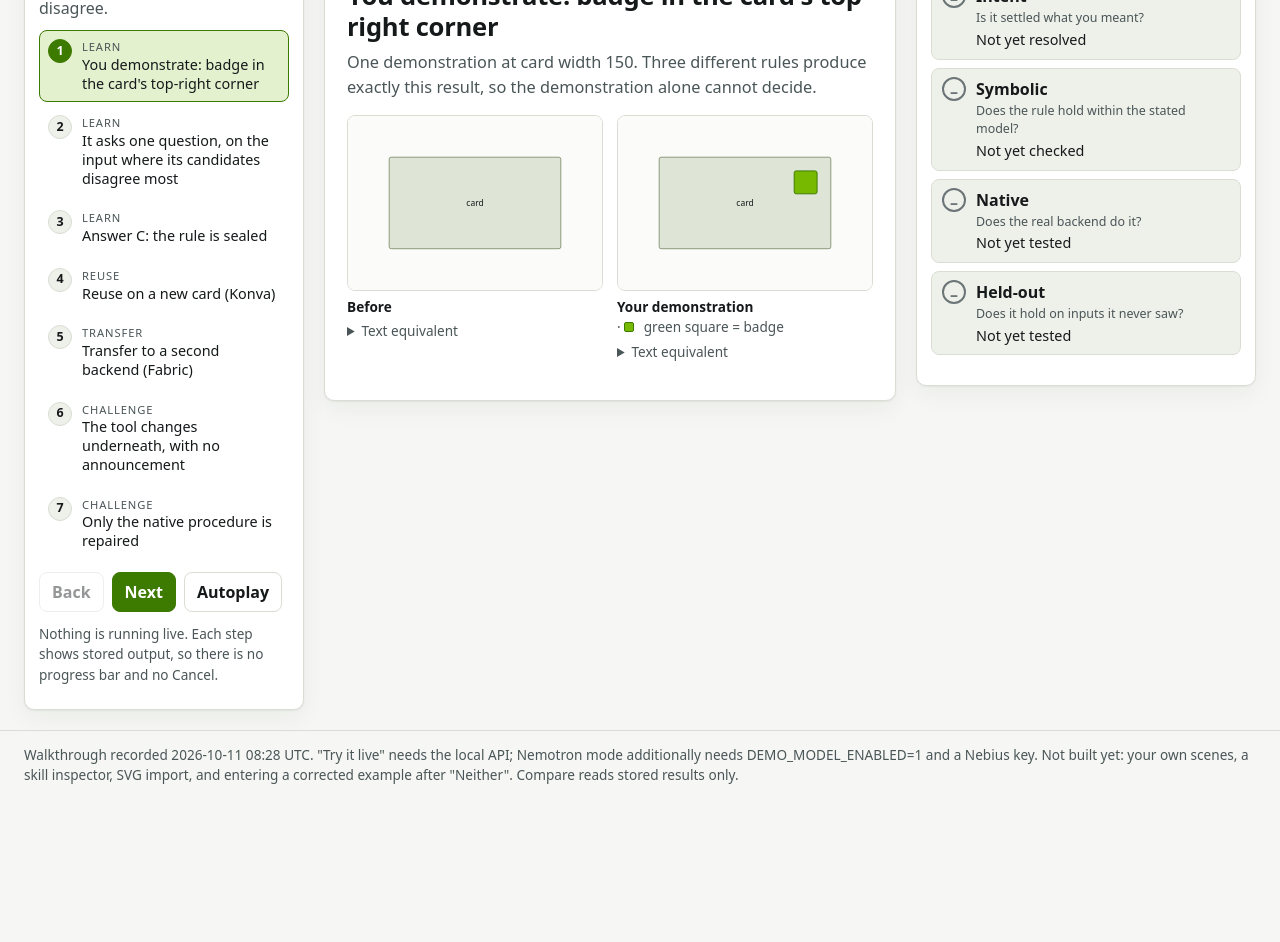
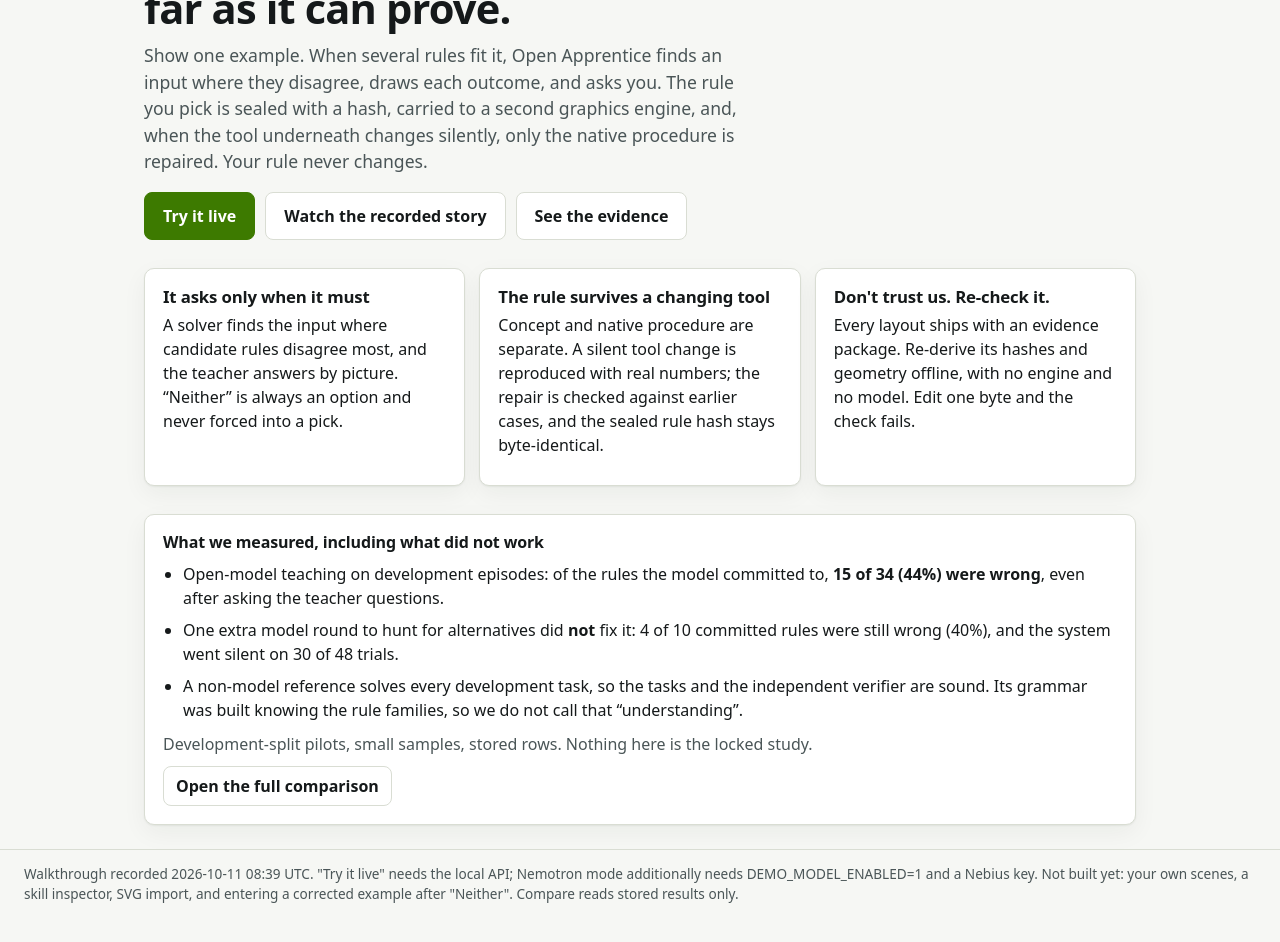
Before and after one commit to AryanG01/open-apprentice, a React (Vite) app in the folder apps/web/: page / in a window 1280 px wide. Shown: the part 320-1262 px from the top of the page. Before the commit the page ends 1143 px from the top, so only its background shows below. Built offline with nearby package versions, Linux system fonts and the light colour scheme.

Commit message:
feat(web): front page with the idea, three differentiators and stored honest numbers; fix experiment-arm mislabel and add a data-consistency test

```diff
--- a/apps/web/public/data/demo.json
+++ b/apps/web/public/data/demo.json
@@ -1,7 +1,7 @@
 {
  "label": "RECORDED",
  "origin": "offline deterministic story on the real Konva and Fabric engines and the independent verifier; no language model is used: candidate rules and binding programs are scripted fixtures; the teacher is scripted",
- "generated_at": "2026-10-11T08:28:53+00:00",
+ "generated_at": "2026-10-11T08:39:57+00:00",
  "steps": [
   {
    "id": "demonstrate",
--- a/apps/web/public/data/evidence.json
+++ b/apps/web/public/data/evidence.json
@@ -2,6 +2,7 @@
  "experiments": [
   {
    "name": "audit",
+   "variant": "control",
    "arm": "Without the audit round",
    "trials": 48,
    "errors": 5,
@@ -14,6 +15,7 @@
   },
   {
    "name": "audit",
+   "variant": "audit",
    "arm": "With the audit round",
    "trials": 48,
    "errors": 8,
@@ -25,7 +27,7 @@
    "tokens": 1824948
   }
  ],
- "generated_at": "2026-10-11T08:28:53+00:00",
+ "generated_at": "2026-10-11T08:39:57+00:00",
  "runs": [
   {
    "run": "development-ep1-1-20261010T144833",
--- a/apps/web/src/App.tsx
+++ b/apps/web/src/App.tsx
@@ -2,13 +2,15 @@
 import { Compare } from "./Compare";
 import { Attempts, AxisChips, Checks, Facts, ProgramDiff, VersionTable } from "./Evidence";
 import { Scene, frameOf, zoomFrame } from "./Scene";
+import { Home } from "./Home";
 import { TryIt } from "./TryIt";
 import type { Demo, Evidence, Step } from "./types";
 
-type Mode = "Learn" | "Reuse" | "Transfer" | "Challenge" | "Compare" | "Try it live";
-const MODES: Mode[] = ["Learn", "Reuse", "Transfer", "Challenge", "Compare", "Try it live"];
+type Mode = "Home" | "Learn" | "Reuse" | "Transfer" | "Challenge" | "Compare" | "Try it live";
+const MODES: Mode[] = ["Home", "Learn", "Reuse", "Transfer", "Challenge", "Compare", "Try it live"];
 
 const MODE_HELP: Record<Mode, string> = {
+  Home: "What this is and what we measured.",
   Learn: "Show one example. It asks only when its candidate rules disagree.",
   Reuse: "Apply the frozen rule to a new input.",
   Transfer: "Carry the same rule to a second graphics backend.",
@@ -23,10 +25,11 @@
   return (await res.json()) as T;
 }
 
-const HASH: Record<string, Mode> = { learn: "Learn", reuse: "Reuse", transfer: "Transfer", challenge: "Challenge", compare: "Compare", live: "Try it live" };
+const HASH: Record<string, Mode> = {
+  home: "Home", learn: "Learn", reuse: "Reuse", transfer: "Transfer", challenge: "Challenge", compare: "Compare", live: "Try it live" };
 
 function modeFromHash(): Mode {
-  return HASH[window.location.hash.replace("#", "")] ?? "Learn";
+  return HASH[window.location.hash.replace("#", "")] ?? "Home";
 }
 
 function prefersReducedMotion(): boolean {
@@ -129,6 +132,9 @@
   const [error, setError] = useState<string | null>(null);
   const [index, setIndex] = useState(0);
   const [mode, setMode] = useState<Mode>(modeFromHash);
+  const goHash = (h: string) => {
+    window.location.hash = h;
+  };
   const [playing, setPlaying] = useState(false);
   const stageRef = useRef<HTMLElement | null>(null);
 
@@ -172,7 +178,7 @@
   const pickMode = (m: Mode) => {
     setMode(m);
     window.location.hash = Object.keys(HASH).find((k) => HASH[k] === m) ?? "";
-    if (m !== "Compare" && m !== "Try it live") {
+    if (m !== "Compare" && m !== "Try it live" && m !== "Home") {
       const first = steps.findIndex((s) => s.mode === m);
       if (first >= 0) setIndex(first);
     }
@@ -200,12 +206,23 @@
         {mode === "Try it live" ? (
           <div className="banner" role="note">
             <span className="pill live">LIVE ENGINE</span>
-            <span>You are driving the real Konva and Fabric engines and the independent verifier. Choose who proposes the rules: the free reference learner (no model) or NVIDIA Nemotron (live and metered). Every response says which one produced what.</span>
+            <span>
+              You are driving the real Konva and Fabric engines and the independent verifier. Choose who proposes the rules: the free reference learner (no model) or NVIDIA Nemotron
+              (live and metered). Every response says which one produced what.
+            </span>
           </div>
-        ) : (
+        ) : mode === "Compare" ? (
+          <div className="banner" role="note">
+            <span className="pill live">STORED RESULTS</span>
+            <span>Rows from real Nemotron runs on the development split. Not the locked study.</span>
+          </div>
+        ) : mode === "Home" ? null : (
           <div className="banner" role="note">
             <span className="pill recorded">RECORDED</span>
-            <span>Offline walkthrough on the real Konva and Fabric engines and the independent verifier. No language model is used here; the candidate rules, the teacher and the two native procedures are scripted.</span>
+            <span>
+              Offline walkthrough on the real Konva and Fabric engines and the independent verifier. No language model is used here; the candidate rules, the teacher and the two native
+              procedures are scripted.
+            </span>
           </div>
         )}
         <nav aria-label="Modes">
@@ -221,7 +238,9 @@
         </nav>
       </header>
 
-      {mode === "Try it live" ? (
+      {mode === "Home" ? (
+        <Home data={evidence} go={goHash} />
+      ) : mode === "Try it live" ? (
         <TryIt />
       ) : mode === "Compare" ? (
         <main className="page" id="stage"><Compare data={evidence} /></main>
--- /dev/null
+++ b/apps/web/src/Home.tsx
@@ -0,0 +1,63 @@
+import type { Evidence } from "./types";
+
+interface HomeProps {
+  data: Evidence;
+  go: (hash: string) => void;
+}
+
+function pct(n: number | null): string {
+  return n === null ? "–" : `${Math.round(n * 100)}%`;
+}
+
+export function Home({ data, go }: HomeProps) {
+  const control = data.experiments?.find((e) => e.variant === "control");
+  const audit = data.experiments?.find((e) => e.variant === "audit");
+  return (
+    <main className="page home" id="stage">
+      <section className="hero">
+        <p className="eyebrow">Nebius × NVIDIA hackathon</p>
+        <h2>Teach an agent a layout rule once. Trust it only as far as it can prove.</h2>
+        <p className="lede">
+          Show one example. When several rules fit it, Open Apprentice finds an input where they disagree, draws each outcome, and asks you. The rule you pick is sealed with a
+          hash, carried to a second graphics engine, and, when the tool underneath changes silently, only the native procedure is repaired. Your rule never changes.
+        </p>
+        <div className="cta">
+          <button className="btn primary" onClick={() => go("live")}>Try it live</button>
+          <button className="btn" onClick={() => go("learn")}>Watch the recorded story</button>
+          <button className="btn" onClick={() => go("compare")}>See the evidence</button>
+        </div>
+      </section>
+
+      <section className="pillars" aria-label="What is different">
+        <article>
+          <h3>It asks only when it must</h3>
+          <p>A solver finds the input where candidate rules disagree most, and the teacher answers by picture. “Neither” is always an option and never forced into a pick.</p>
+        </article>
+        <article>
+          <h3>The rule survives a changing tool</h3>
+          <p>Concept and native procedure are separate. A silent tool change is reproduced with real numbers; the repair is checked against earlier cases, and the sealed rule hash stays byte-identical.</p>
+        </article>
+        <article>
+          <h3>Don't trust us. Re-check it.</h3>
+          <p>Every layout ships with an evidence package. Re-derive its hashes and geometry offline, with no engine and no model. Edit one byte and the check fails.</p>
+        </article>
+      </section>
+
+      <section className="honest" aria-label="What we measured">
+        <h3>What we measured, including what did not work</h3>
+        <ul>
+          <li>
+            Open-model teaching on development episodes: of the rules the model committed to, <strong>{control ? `${control.wrong} of ${control.committed} (${pct(control.wrong_share_of_committed)})` : "many"} were wrong</strong>,
+            even after asking the teacher questions.
+          </li>
+          <li>
+            One extra model round to hunt for alternatives did <strong>not</strong> fix it: {audit ? `${audit.wrong} of ${audit.committed} committed rules were still wrong (${pct(audit.wrong_share_of_committed)}), and the system went silent on ${audit.abstained} of ${audit.trials} trials` : "see Compare"}.
+          </li>
+          <li>A non-model reference solves every development task, so the tasks and the independent verifier are sound. Its grammar was built knowing the rule families, so we do not call that “understanding”.</li>
+        </ul>
+        <p className="muted">Development-split pilots, small samples, stored rows. Nothing here is the locked study.</p>
+        <button className="btn" onClick={() => go("compare")}>Open the full comparison</button>
+      </section>
+    </main>
+  );
+}
--- a/apps/web/src/styles.css
+++ b/apps/web/src/styles.css
@@ -323,3 +323,14 @@
 .filebtn input { position: absolute; inset: 0; opacity: 0; cursor: pointer; width: 100%; }
 .filebtn:focus-within { outline: 3px solid var(--focus); outline-offset: 2px; }
 ul.replay { list-style: none; padding: 0; margin: 8px 0; display: grid; gap: 4px; font-size: 0.9rem; }
+
+/* ---- home ------------------------------------------------------------------------ */
+.home { max-width: 1040px; }
+.hero h2 { font-size: clamp(1.8rem, 4vw, 2.6rem); max-width: 22ch; letter-spacing: -0.02em; }
+.hero .lede { font-size: 1.1rem; max-width: 62ch; }
+.cta { display: flex; gap: 10px; flex-wrap: wrap; margin: 18px 0 8px; }
+.cta .btn { padding: 11px 18px; font-size: 1rem; cursor: pointer; }
+.pillars { display: grid; grid-template-columns: repeat(auto-fit, minmax(260px, 1fr)); gap: 14px; margin: 28px 0; }
+.pillars article, .honest { background: var(--surface); border: 1px solid var(--line); border-radius: var(--radius); padding: 18px; box-shadow: var(--shadow); }
+.pillars h3 { margin-bottom: 6px; font-size: 1.05rem; }
+.honest ul { padding-left: 20px; display: grid; gap: 8px; margin: 10px 0; }
--- a/apps/web/src/types.ts
+++ b/apps/web/src/types.ts
@@ -128,6 +128,7 @@
 
 export interface ExperimentArm {
   name: string;
+  variant: "control" | "audit";
   arm: string;
   trials: number;
   errors: number;
```
Also changed, not shown: 2 other files (tests, documents, lock files or other folders).
